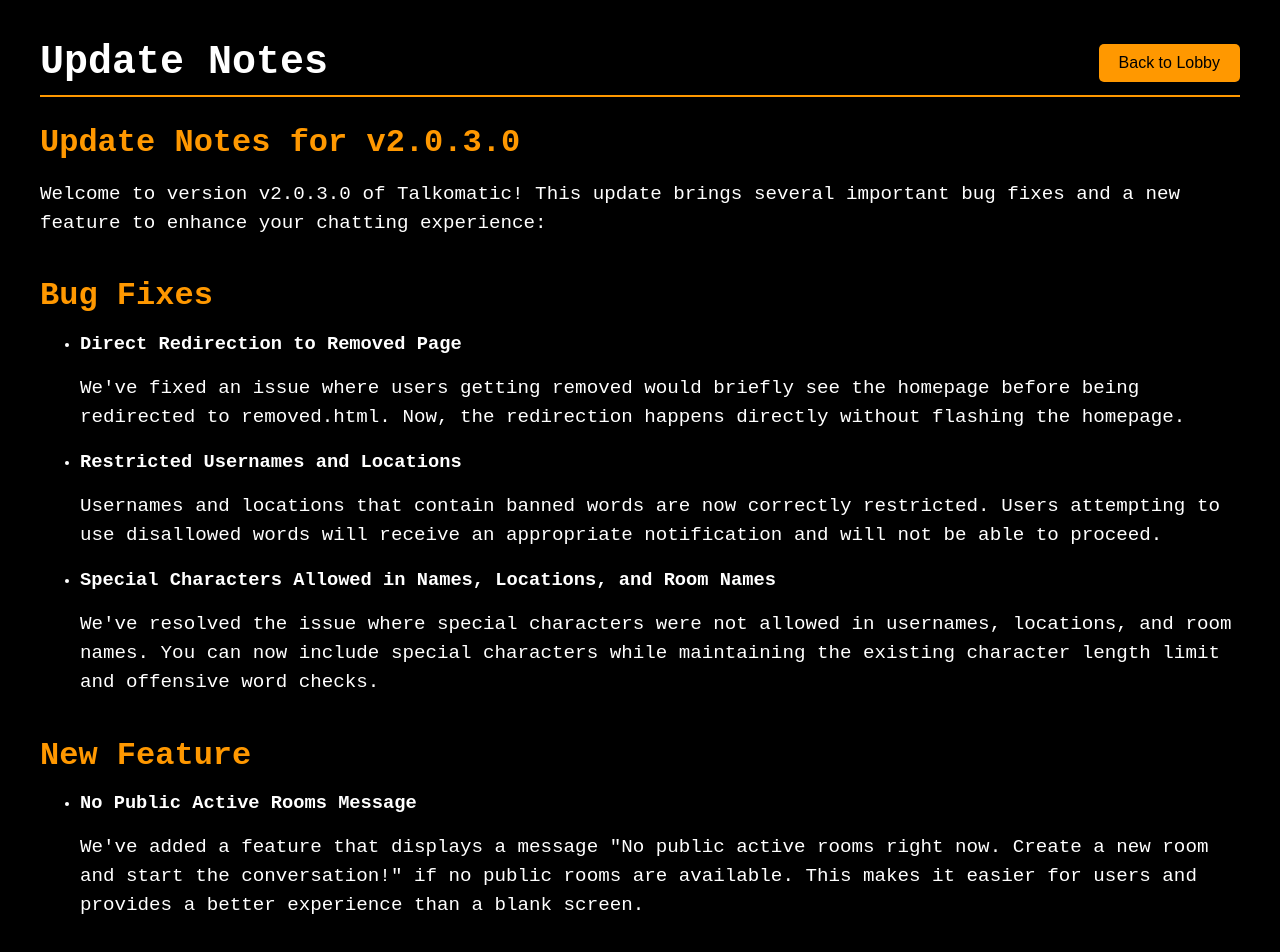
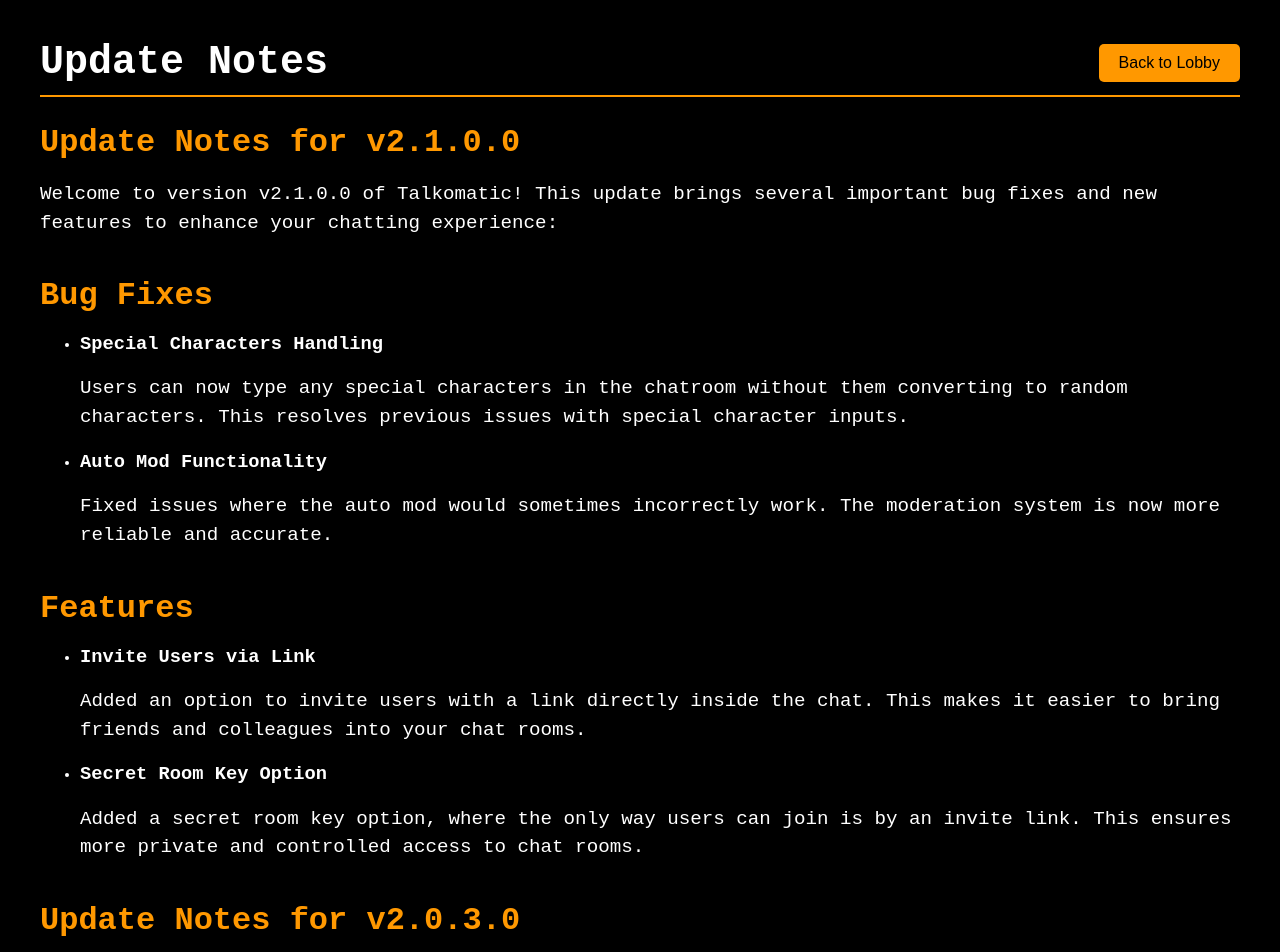
Before and after one commit to drewtube/talkomatic, a website: page patch-notes.html in a window 1280 px wide. Shown: the top 952 px of the page. Drawn offline with Linux system fonts and the light colour scheme.

Commit message:
v2.1.0.0

```diff
--- a/patch-notes.html
+++ b/patch-notes.html
@@ -104,6 +104,40 @@
             <h1>Update Notes</h1>
             <button class="back-to-lobby" onclick="window.location.href='index.html'">Back to Lobby</button>
         </div>
+        <div class="section">
+            <h2>Update Notes for v2.1.0.0</h2>
+            <p>Welcome to version v2.1.0.0 of Talkomatic! This update brings several important bug fixes and new features to enhance your chatting experience:</p>
+        </div>
+
+        <div class="section">
+            <h2>Bug Fixes</h2>
+            <ul>
+                <li>
+                    <h3>Special Characters Handling</h3>
+                    <p>Users can now type any special characters in the chatroom without them converting to random characters. This resolves previous issues with special character inputs.</p>
+                </li>
+                <li>
+                    <h3>Auto Mod Functionality</h3>
+                    <p>Fixed issues where the auto mod would sometimes incorrectly work. The moderation system is now more reliable and accurate.</p>
+                </li>
+            </ul>
+        </div>
+
+        <div class="section">
+            <h2>Features</h2>
+            <ul>
+                <li>
+                    <h3>Invite Users via Link</h3>
+                    <p>Added an option to invite users with a link directly inside the chat. This makes it easier to bring friends and colleagues into your chat rooms.</p>
+                </li>
+                <li>
+                    <h3>Secret Room Key Option</h3>
+                    <p>Added a secret room key option, where the only way users can join is by an invite link. This ensures more private and controlled access to chat rooms.</p>
+                </li>
+
+            </ul>
+        </div>
+
         <div class="section">
             <h2>Update Notes for v2.0.3.0</h2>
             <p>Welcome to version v2.0.3.0 of Talkomatic! This update brings several important bug fixes and a new feature to enhance your chatting experience:</p>
```
Also changed, not shown: chat_room.html (+2 -2 lines), index.html (+2 -2 lines), rooms.html (+8 -24 lines).
